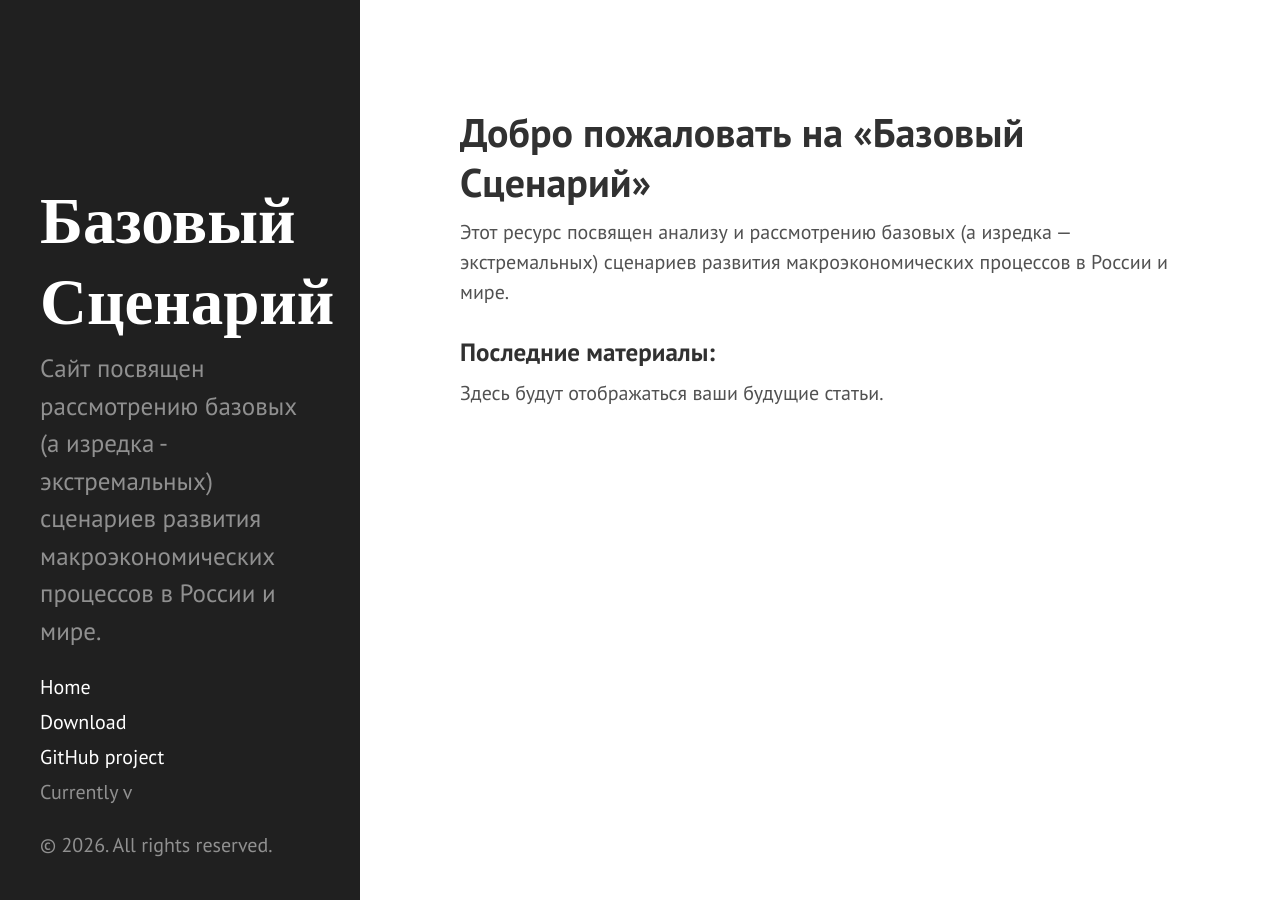
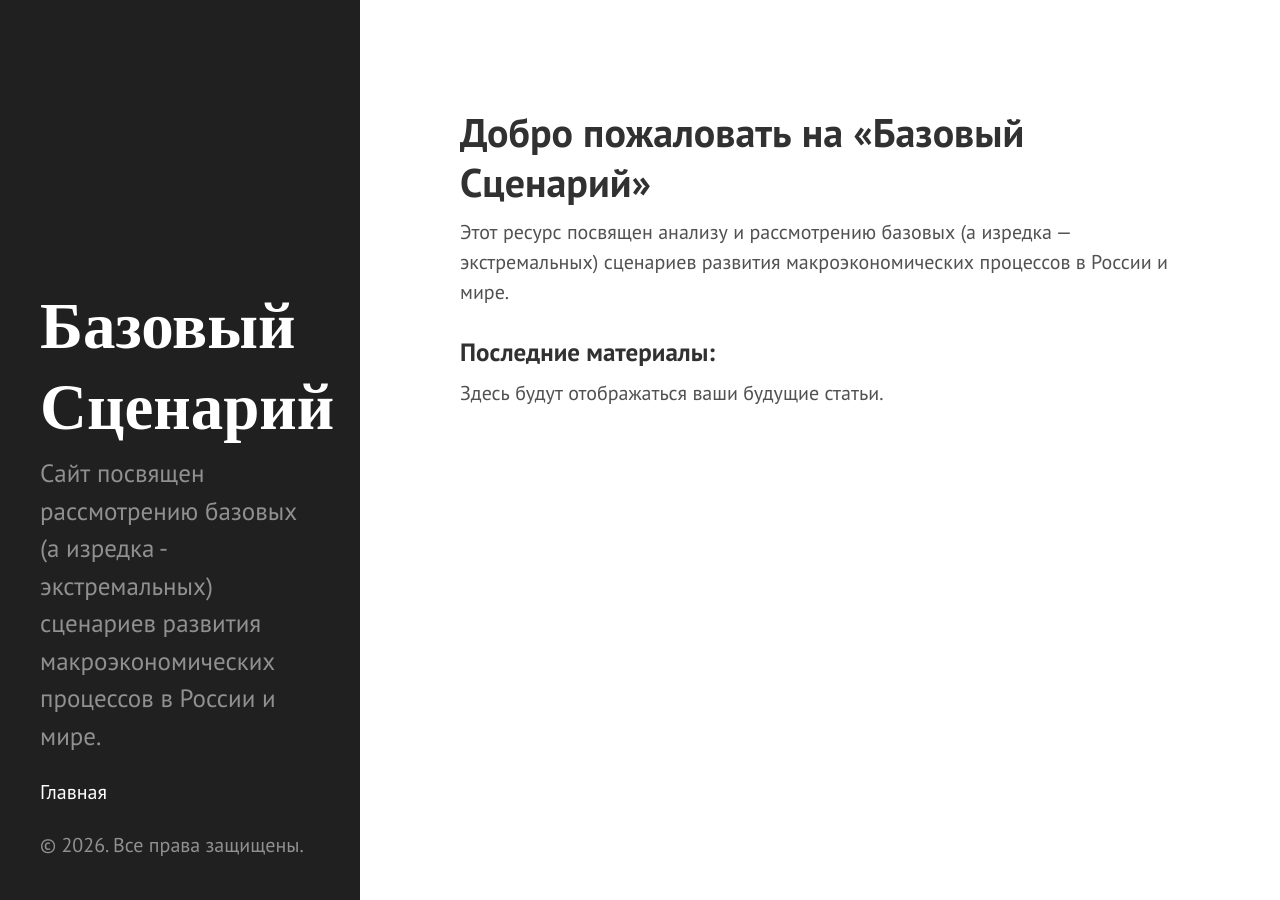
Before and after one commit to basescenario/basescenario.github.io, a Jekyll site: the page built from index.md, in a window 1280 px wide. Built offline with Jekyll 4.4.1, drawn with Linux system fonts in a browser that asks for light colours.

Commit message:
Update sidebar.html

```diff
--- a/_includes/sidebar.html
+++ b/_includes/sidebar.html
@@ -2,7 +2,7 @@
   <div class="container sidebar-sticky">
     <div class="sidebar-about">
       <h1>
-        <a href="{{ site.baseurl }}">
+        <a href="{{ site.baseurl }}/">
           {{ site.title }}
         </a>
       </h1>
@@ -10,27 +10,9 @@
     </div>
 
     <nav class="sidebar-nav">
-      <a class="sidebar-nav-item{% if page.url == site.baseurl %} active{% endif %}" href="{{ site.baseurl }}">Home</a>
-
-      {% comment %}
-        The code below dynamically generates a sidebar nav of pages with
-        `layout: page` in the front-matter. See readme for usage.
-      {% endcomment %}
-
-      {% assign pages_list = site.pages %}
-      {% for node in pages_list %}
-        {% if node.title != null %}
-          {% if node.layout == "page" %}
-            <a class="sidebar-nav-item{% if page.url == node.url %} active{% endif %}" href="{{ node.url }}">{{ node.title }}</a>
-          {% endif %}
-        {% endif %}
-      {% endfor %}
-
-      <a class="sidebar-nav-item" href="{{ site.github.repo }}/archive/v{{ site.version }}.zip">Download</a>
-      <a class="sidebar-nav-item" href="{{ site.github.repo }}">GitHub project</a>
-      <span class="sidebar-nav-item">Currently v{{ site.version }}</span>
+      <a class="sidebar-nav-item{% if page.url == site.baseurl %} active{% endif %}" href="{{ site.baseurl }}/">Главная</a>
     </nav>
 
-    <p>&copy; {{ site.time | date: '%Y' }}. All rights reserved.</p>
+    <p>&copy; {{ site.time | date: '%Y' }}. Все права защищены.</p>
   </div>
 </div>
```
